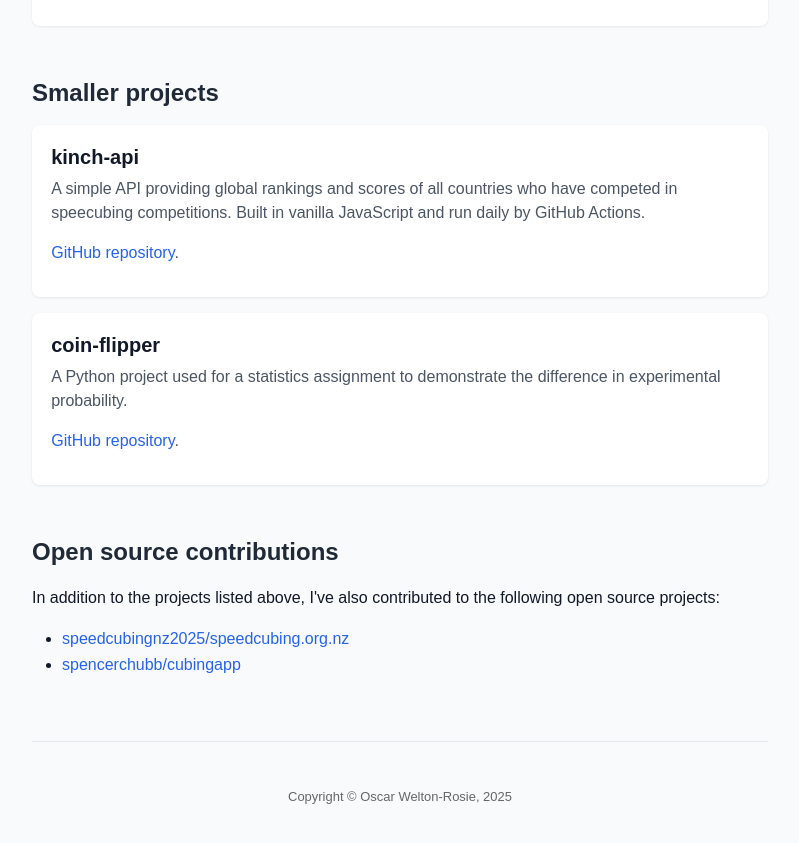
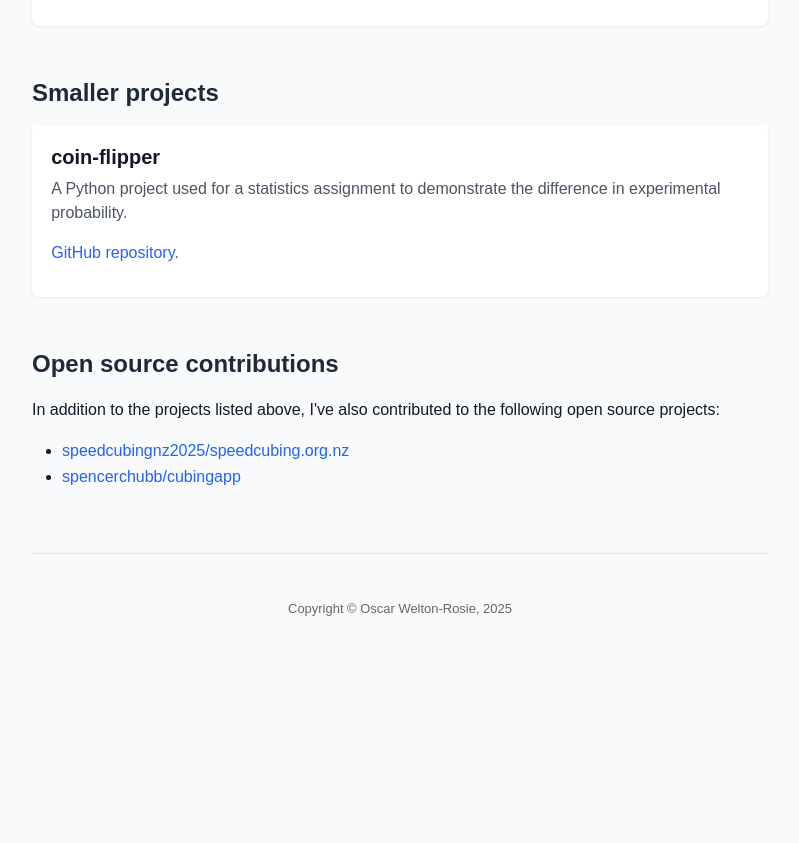
Before and after one commit to OWelton-Rosie/OWelton-Rosie, a SvelteKit app: page /projects in a window 1280 px wide. Shown: the part 1380-2223 px from the top of the page, without its empty margins (240-1039 px from the left). After the commit the page ends 2045 px from the top, so only its background shows below. Built offline with nearby package versions, Linux system fonts and the light colour scheme.

Commit message:
remove kinch API from projects page

```diff
--- a/src/routes/projects/+page.svelte
+++ b/src/routes/projects/+page.svelte
@@ -50,12 +50,6 @@
 
 <section class="smaller-projects">
   <h1>Smaller projects</h1>
-
-  <div class="project">
-    <h3>kinch-api</h3>
-    <p>A simple API providing global rankings and scores of all countries who have competed in speecubing competitions. Built in vanilla JavaScript and run daily by GitHub Actions.</p>
-    <p><a href="https://github.com/OWelton-Rosie/kinch-api" target="_blank" rel="noopener noreferrer">GitHub repository</a>.</p>
-  </div>
 
   <div class="project">
     <h3>coin-flipper</h3>
```
